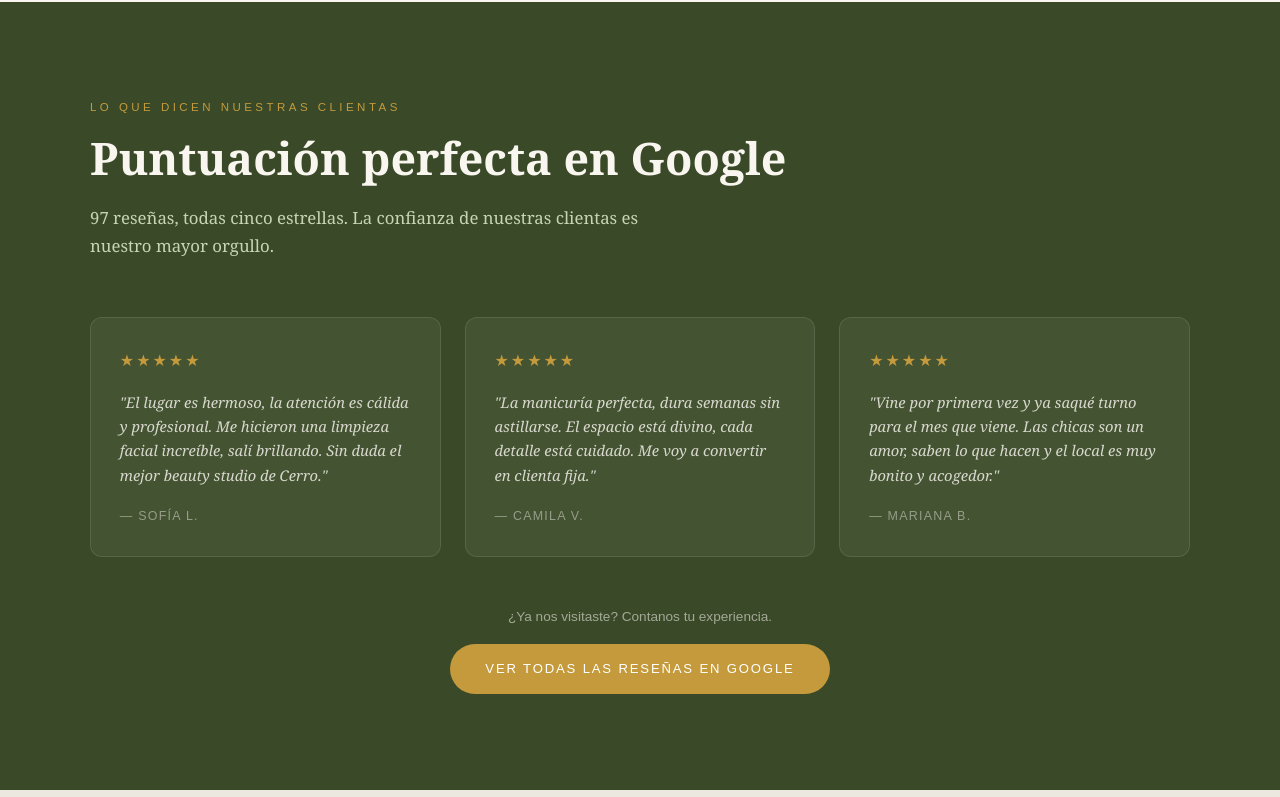
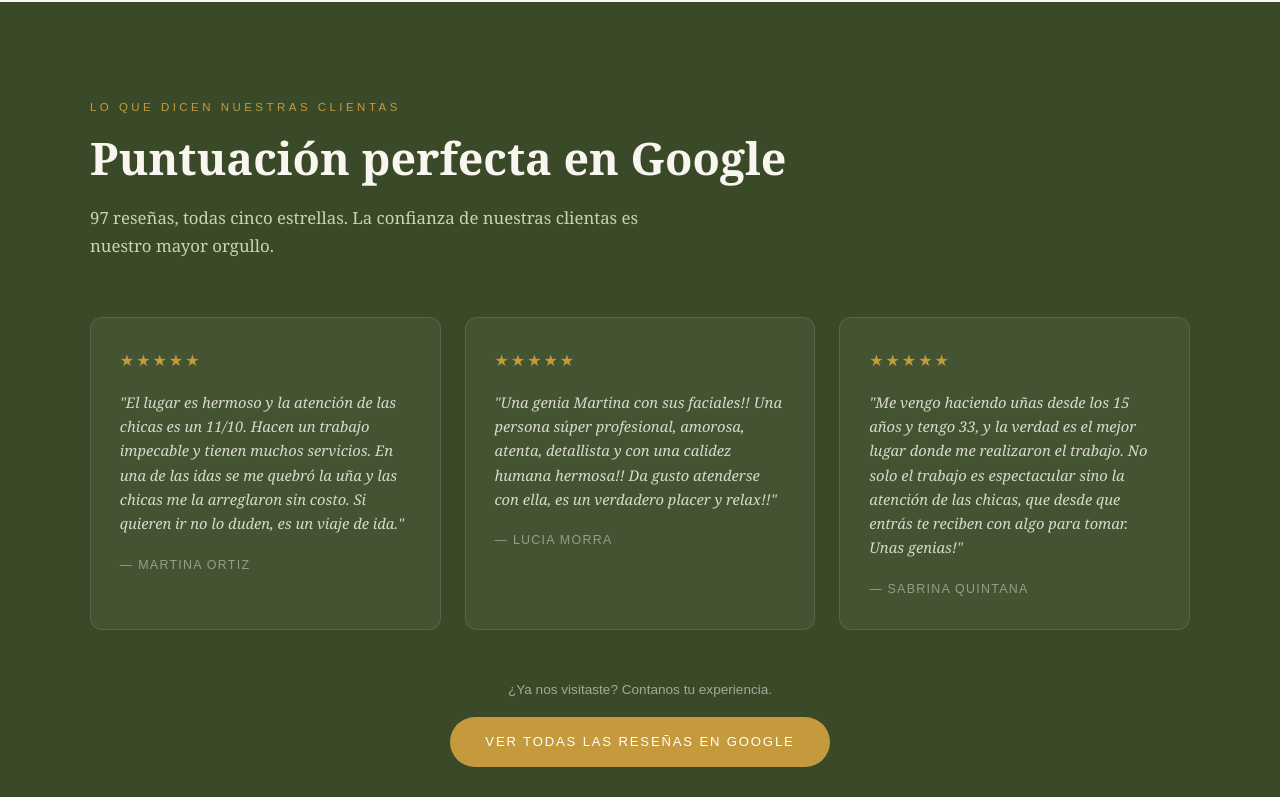
Before and after one commit to websparaesteticas/olive-honey-beauty, a plain HTML site: page index.html in a window 1280 px wide. Shown: the part 2562-3359 px from the top of the page. Drawn offline with Linux system fonts and the light colour scheme.

Commit message:
Reemplazar testimonios por reseñas reales de Google Maps

```diff
--- a/index.html
+++ b/index.html
@@ -533,7 +533,7 @@
         <h2 class="section-title">Un espacio luminoso hecho para vos</h2>
         <p>En Olive & Honey creemos que la belleza es una experiencia, no solo un resultado. Cada visita es un momento para vos: sin apuro, con atención plena y productos que realmente hacen la diferencia.</p>
         <div class="about-highlight">
-          "El local es luminoso y muy decorado. La atención es increíble y el resultado supera expectativas."
+          "El lugar es hermoso y la atención de las chicas es un 11/10. Hacen un trabajo impecable."
         </div>
         <p>Estamos en Cerro de las Rosas, un barrio que compartimos el amor por el detalle y la calidad. Te esperamos para que lo compruebes.</p>
         <div class="about-stat">
@@ -564,18 +564,18 @@
     <div class="reviews-grid">
       <div class="review-card">
         <div class="review-stars">★★★★★</div>
-        <p class="review-text">"El lugar es hermoso, la atención es cálida y profesional. Me hicieron una limpieza facial increíble, salí brillando. Sin duda el mejor beauty studio de Cerro."</p>
-        <div class="review-author">— Sofía L.</div>
+        <p class="review-text">"El lugar es hermoso y la atención de las chicas es un 11/10. Hacen un trabajo impecable y tienen muchos servicios. En una de las idas se me quebró la uña y las chicas me la arreglaron sin costo. Si quieren ir no lo duden, es un viaje de ida."</p>
+        <div class="review-author">— Martina Ortiz</div>
       </div>
       <div class="review-card">
         <div class="review-stars">★★★★★</div>
-        <p class="review-text">"La manicuría perfecta, dura semanas sin astillarse. El espacio está divino, cada detalle está cuidado. Me voy a convertir en clienta fija."</p>
-        <div class="review-author">— Camila V.</div>
+        <p class="review-text">"Una genia Martina con sus faciales!! Una persona súper profesional, amorosa, atenta, detallista y con una calidez humana hermosa!! Da gusto atenderse con ella, es un verdadero placer y relax!!"</p>
+        <div class="review-author">— Lucia Morra</div>
       </div>
       <div class="review-card">
         <div class="review-stars">★★★★★</div>
-        <p class="review-text">"Vine por primera vez y ya saqué turno para el mes que viene. Las chicas son un amor, saben lo que hacen y el local es muy bonito y acogedor."</p>
-        <div class="review-author">— Mariana B.</div>
+        <p class="review-text">"Me vengo haciendo uñas desde los 15 años y tengo 33, y la verdad es el mejor lugar donde me realizaron el trabajo. No solo el trabajo es espectacular sino la atención de las chicas, que desde que entrás te reciben con algo para tomar. Unas genias!"</p>
+        <div class="review-author">— Sabrina Quintana</div>
       </div>
     </div>
     <div class="reviews-cta">
```
